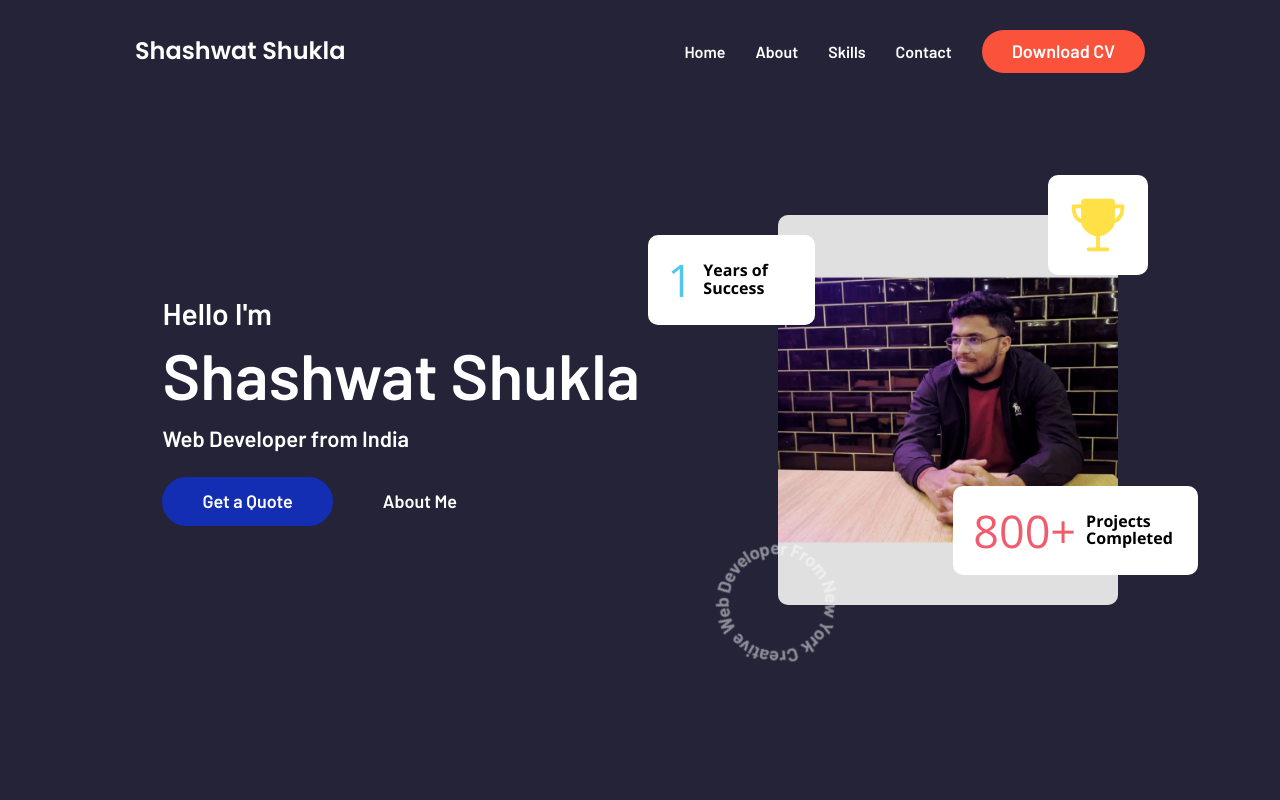
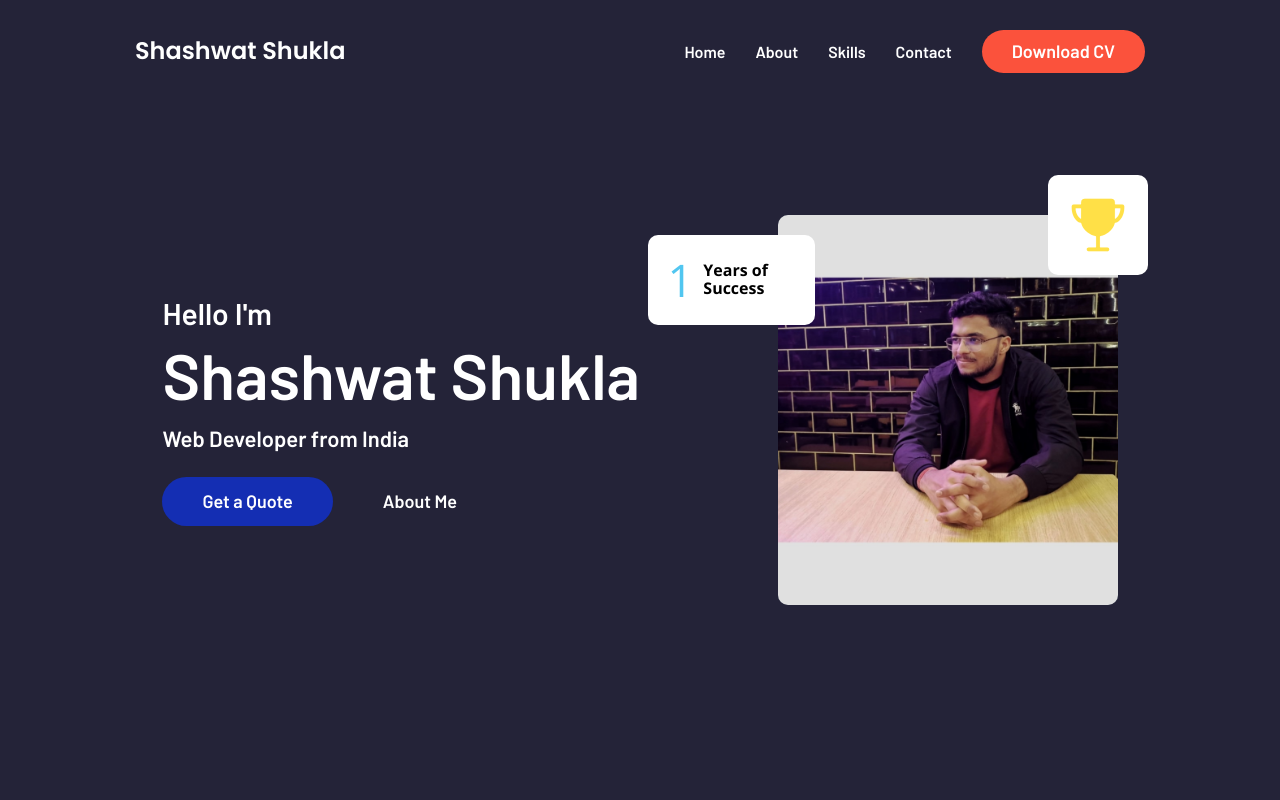
Before and after one commit to shashwatshukla2020/portfolio, a plain HTML site: page index.html in a window 1280 px wide. Shown: the top 800 px of the page. Drawn offline with nearby package versions, Linux system fonts and the light colour scheme.

Commit message:
Update index.html

```diff
--- a/index.html
+++ b/index.html
@@ -77,23 +77,13 @@
                 <p class="elem-text">Years of Success</p>
               </div>
 
-              <div class="elem elem-2">
-                <p class="elem-title">800+</p>
 
-                <p class="elem-text">Projects Completed</p>
-              </div>
 
               <div class="elem elem-3">
                 <ion-icon name="trophy"></ion-icon>
               </div>
 
-              <img
-                src="./assets/images/rotate-img.png"
-                width="169"
-                height="172"
-                alt="I'm developer from India"
-                class="rotate-img"
-              />
+
             </div>
 
             <div class="hero-content">
```
